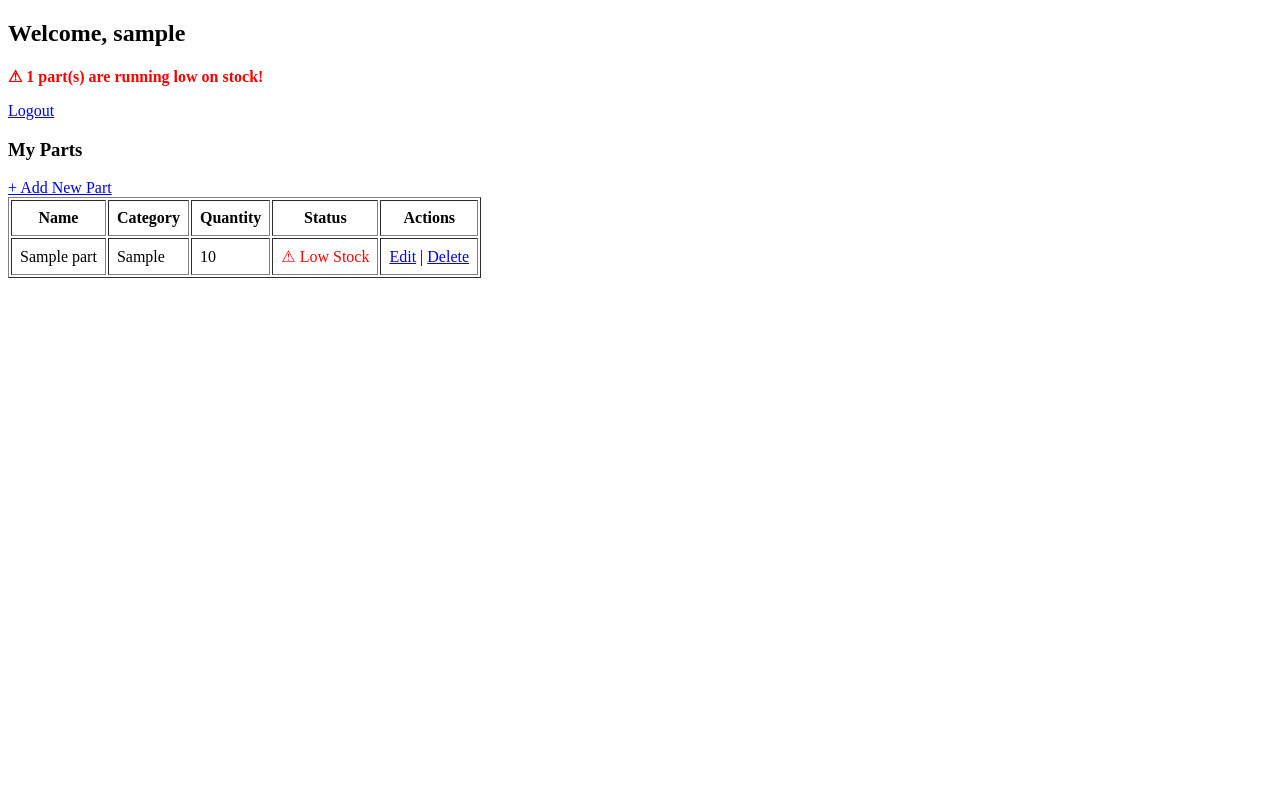
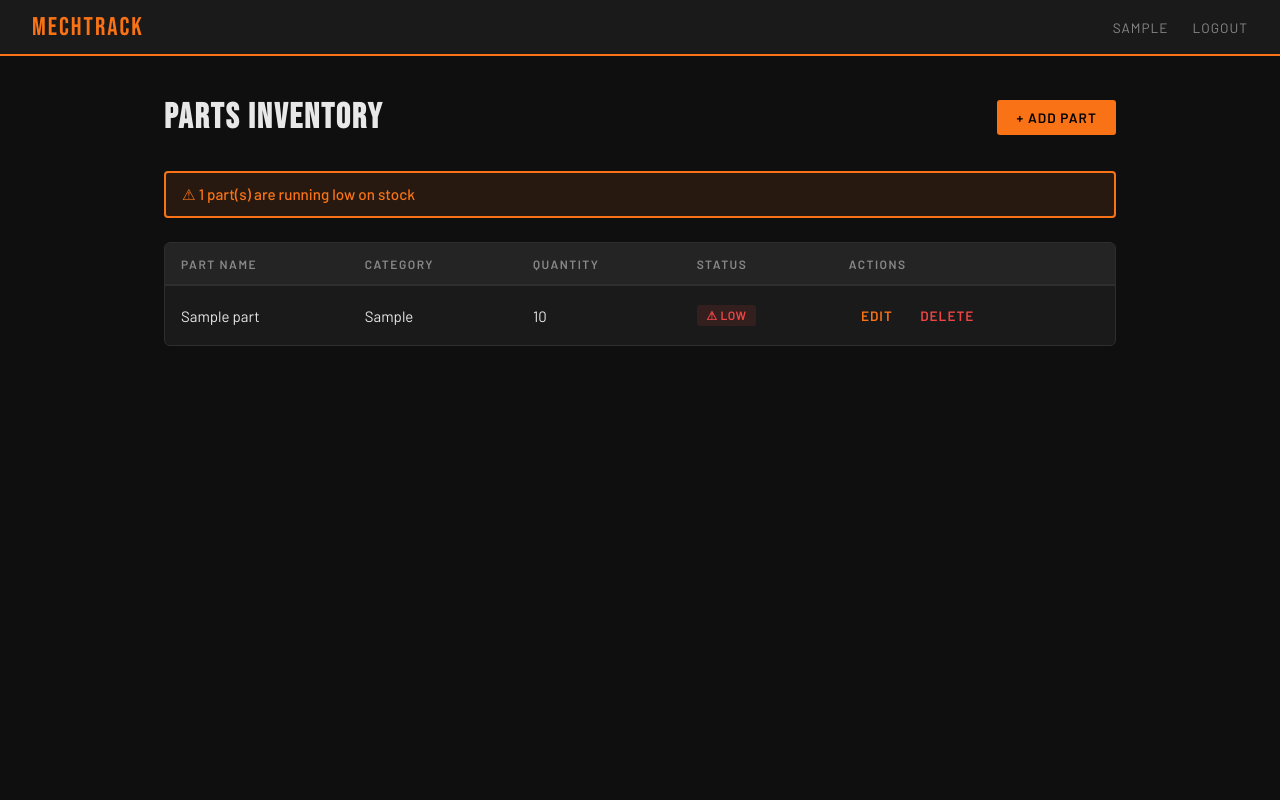
Before and after one commit to Yavmight/mechanic-inventory, a Flask app: page /inventory in a window 1280 px wide. Run offline with Flask 3, Linux system fonts and the light colour scheme; the visitor is signed in with stand-in values (Sample User, id 1); tables that the repository leaves empty hold one stand-in row (values such as "Sample post").

Commit message:
Refactor: Revamp frontend with industrial dark theme and external CSS

```diff
--- /dev/null
+++ b/static/style.css
@@ -0,0 +1,345 @@
+@import url('https://fonts.googleapis.com/css2?family=Bebas+Neue&family=Barlow:wght@400;500;600&display=swap');
+
+* {
+    margin: 0;
+    padding: 0;
+    box-sizing: border-box;
+}
+
+:root {
+    --bg: #0f0f0f;
+    --surface: #1a1a1a;
+    --surface2: #242424;
+    --border: #2e2e2e;
+    --orange: #f97316;
+    --orange-dark: #c2570e;
+    --text: #e8e8e8;
+    --text-muted: #888;
+    --red: #ef4444;
+    --green: #22c55e;
+}
+
+body {
+    background: var(--bg);
+    color: var(--text);
+    font-family: 'Barlow', sans-serif;
+    font-size: 15px;
+    min-height: 100vh;
+}
+
+/* ── NAVBAR ── */
+.navbar {
+    background: var(--surface);
+    border-bottom: 2px solid var(--orange);
+    padding: 0 2rem;
+    display: flex;
+    align-items: center;
+    justify-content: space-between;
+    height: 56px;
+}
+
+.navbar .logo {
+    font-family: 'Bebas Neue', sans-serif;
+    font-size: 1.6rem;
+    letter-spacing: 2px;
+    color: var(--orange);
+    text-decoration: none;
+}
+
+.navbar .nav-right {
+    display: flex;
+    align-items: center;
+    gap: 1.5rem;
+}
+
+.navbar .nav-user {
+    color: var(--text-muted);
+    font-size: 0.85rem;
+    text-transform: uppercase;
+    letter-spacing: 1px;
+}
+
+.navbar a.nav-logout {
+    color: var(--text-muted);
+    text-decoration: none;
+    font-size: 0.85rem;
+    text-transform: uppercase;
+    letter-spacing: 1px;
+    transition: color 0.2s;
+}
+
+.navbar a.nav-logout:hover {
+    color: var(--red);
+}
+
+/* ── LAYOUT ── */
+.container {
+    max-width: 1000px;
+    margin: 2.5rem auto;
+    padding: 0 1.5rem;
+}
+
+/* ── PAGE HEADER ── */
+.page-header {
+    display: flex;
+    align-items: center;
+    justify-content: space-between;
+    margin-bottom: 2rem;
+}
+
+.page-header h1 {
+    font-family: 'Bebas Neue', sans-serif;
+    font-size: 2.2rem;
+    letter-spacing: 2px;
+    color: var(--text);
+}
+
+/* ── ALERTS ── */
+.alert {
+    padding: 0.75rem 1rem;
+    border-radius: 4px;
+    margin-bottom: 1.5rem;
+    font-size: 0.9rem;
+    font-weight: 500;
+}
+
+.alert-success {
+    background: rgba(34, 197, 94, 0.1);
+    border: 1px solid var(--green);
+    color: var(--green);
+}
+
+.alert-error {
+    background: rgba(239, 68, 68, 0.1);
+    border: 1px solid var(--red);
+    color: var(--red);
+}
+
+.alert-warning {
+    background: rgba(249, 115, 22, 0.1);
+    border: 2px solid var(--orange);
+    color: var(--orange);
+    font-size: 0.95rem;
+}
+
+/* ── BUTTONS ── */
+.btn {
+    display: inline-block;
+    padding: 0.55rem 1.2rem;
+    border-radius: 3px;
+    font-family: 'Barlow', sans-serif;
+    font-size: 0.85rem;
+    font-weight: 600;
+    text-transform: uppercase;
+    letter-spacing: 1px;
+    text-decoration: none;
+    cursor: pointer;
+    border: none;
+    transition: background 0.2s, transform 0.1s;
+}
+
+.btn:active { transform: scale(0.98); }
+
+.btn-primary {
+    background: var(--orange);
+    color: #000;
+}
+
+.btn-primary:hover { background: var(--orange-dark); }
+
+.btn-ghost {
+    background: transparent;
+    color: var(--text-muted);
+    border: 1px solid var(--border);
+}
+
+.btn-ghost:hover {
+    border-color: var(--text-muted);
+    color: var(--text);
+}
+
+.btn-danger {
+    background: transparent;
+    color: var(--red);
+    border: 1px solid transparent;
+    padding: 0.4rem 0.7rem;
+}
+
+.btn-danger:hover {
+    border-color: var(--red);
+    background: rgba(239,68,68,0.08);
+}
+
+.btn-edit {
+    background: transparent;
+    color: var(--orange);
+    border: 1px solid transparent;
+    padding: 0.4rem 0.7rem;
+}
+
+.btn-edit:hover {
+    border-color: var(--orange);
+    background: rgba(249,115,22,0.08);
+}
+
+/* ── TABLE ── */
+.table-wrap {
+    background: var(--surface);
+    border: 1px solid var(--border);
+    border-radius: 6px;
+    overflow: hidden;
+}
+
+table {
+    width: 100%;
+    border-collapse: collapse;
+}
+
+thead {
+    background: var(--surface2);
+    border-bottom: 2px solid var(--border);
+}
+
+thead th {
+    padding: 0.85rem 1rem;
+    text-align: left;
+    font-size: 0.75rem;
+    font-weight: 600;
+    text-transform: uppercase;
+    letter-spacing: 1.5px;
+    color: var(--text-muted);
+}
+
+tbody tr {
+    border-bottom: 1px solid var(--border);
+    transition: background 0.15s;
+}
+
+tbody tr:last-child { border-bottom: none; }
+tbody tr:hover { background: var(--surface2); }
+
+tbody td {
+    padding: 0.85rem 1rem;
+    color: var(--text);
+}
+
+/* ── STATUS BADGES ── */
+.badge {
+    display: inline-block;
+    padding: 0.2rem 0.6rem;
+    border-radius: 3px;
+    font-size: 0.75rem;
+    font-weight: 600;
+    text-transform: uppercase;
+    letter-spacing: 0.5px;
+}
+
+.badge-ok {
+    background: rgba(34,197,94,0.12);
+    color: var(--green);
+}
+
+.badge-low {
+    background: rgba(239,68,68,0.12);
+    color: var(--red);
+}
+
+/* ── EMPTY STATE ── */
+.empty-state {
+    text-align: center;
+    padding: 4rem 2rem;
+    color: var(--text-muted);
+}
+
+.empty-state p { margin-bottom: 1.5rem; font-size: 1rem; }
+
+/* ── AUTH PAGES ── */
+.auth-wrapper {
+    min-height: 100vh;
+    display: flex;
+    align-items: center;
+    justify-content: center;
+    background: var(--bg);
+}
+
+.auth-card {
+    background: var(--surface);
+    border: 1px solid var(--border);
+    border-top: 3px solid var(--orange);
+    border-radius: 6px;
+    padding: 2.5rem 2rem;
+    width: 100%;
+    max-width: 380px;
+}
+
+.auth-card .auth-title {
+    font-family: 'Bebas Neue', sans-serif;
+    font-size: 2rem;
+    letter-spacing: 2px;
+    color: var(--orange);
+    margin-bottom: 0.25rem;
+}
+
+.auth-card .auth-subtitle {
+    color: var(--text-muted);
+    font-size: 0.85rem;
+    margin-bottom: 2rem;
+}
+
+.auth-card .auth-footer {
+    margin-top: 1.5rem;
+    text-align: center;
+    color: var(--text-muted);
+    font-size: 0.85rem;
+}
+
+.auth-card .auth-footer a {
+    color: var(--orange);
+    text-decoration: none;
+}
+
+/* ── FORMS ── */
+.form-card {
+    background: var(--surface);
+    border: 1px solid var(--border);
+    border-radius: 6px;
+    padding: 2rem;
+    max-width: 520px;
+}
+
+.form-group {
+    margin-bottom: 1.25rem;
+}
+
+.form-group label {
+    display: block;
+    font-size: 0.8rem;
+    font-weight: 600;
+    text-transform: uppercase;
+    letter-spacing: 1px;
+    color: var(--text-muted);
+    margin-bottom: 0.4rem;
+}
+
+.form-group input {
+    width: 100%;
+    background: var(--surface2);
+    border: 1px solid var(--border);
+    border-radius: 3px;
+    padding: 0.65rem 0.85rem;
+    color: var(--text);
+    font-family: 'Barlow', sans-serif;
+    font-size: 0.95rem;
+    transition: border-color 0.2s;
+    outline: none;
+}
+
+.form-group input:focus {
+    border-color: var(--orange);
+}
+
+.form-actions {
+    display: flex;
+    gap: 0.75rem;
+    margin-top: 1.75rem;
+}
--- a/templates/inventory.html
+++ b/templates/inventory.html
@@ -2,58 +2,79 @@
 <html lang="en">
 <head>
     <meta charset="UTF-8">
-    <title>Inventory</title>
+    <title>Inventory — MechTrack</title>
+    <link rel="stylesheet" href="{{ url_for('static', filename='style.css') }}">
 </head>
 <body>
-<h2>Welcome, {{ username }}</h2>
 
-{% if low_stock_count > 0 %}
-    <p style="color:red; font-weight:bold;">
-        ⚠ {{ low_stock_count }} part(s) are running low on stock!
-    </p>
-{% endif %}
+<nav class="navbar">
+    <a href="/inventory" class="logo">MechTrack</a>
+    <div class="nav-right">
+        <span class="nav-user">{{ username }}</span>
+        <a href="/logout" class="nav-logout">Logout</a>
+    </div>
+</nav>
 
-<a href="/logout">Logout</a>
+<div class="container">
 
-    <h3>My Parts</h3>
-    <a href="/add">+ Add New Part</a>
+    <div class="page-header">
+        <h1>Parts Inventory</h1>
+        <a href="/add" class="btn btn-primary">+ Add Part</a>
+    </div>
 
     {% with messages = get_flashed_messages() %}
         {% if messages %}
-            <p style="color:green">{{ messages[0] }}</p>
+            <div class="alert alert-success">{{ messages[0] }}</div>
         {% endif %}
     {% endwith %}
 
+    {% if low_stock_count > 0 %}
+        <div class="alert alert-warning">
+            ⚠ {{ low_stock_count }} part(s) are running low on stock
+        </div>
+    {% endif %}
+
     {% if parts %}
-    <table border="1" cellpadding="8">
+    <div class="table-wrap">
+        <table>
+            <thead>
                 <tr>
-            <th>Name</th>
+                    <th>Part Name</th>
                     <th>Category</th>
                     <th>Quantity</th>
                     <th>Status</th>
                     <th>Actions</th>
                 </tr>
+            </thead>
+            <tbody>
                 {% for part in parts %}
                 <tr>
                     <td>{{ part['name'] }}</td>
-            <td>{{ part['category'] or 'N/A' }}</td>
+                    <td>{{ part['category'] or '—' }}</td>
                     <td>{{ part['quantity'] }}</td>
                     <td>
                         {% if part['quantity'] <= part['low_stock_threshold'] %}
-                    <span style="color:red">⚠ Low Stock</span>
+                            <span class="badge badge-low">⚠ Low</span>
                         {% else %}
-                    <span style="color:green">OK</span>
+                            <span class="badge badge-ok">OK</span>
                         {% endif %}
                     </td>
                     <td>
-                <a href="/edit/{{ part['id'] }}">Edit</a> |
-                <a href="/delete/{{ part['id'] }}" onclick="return confirm('Delete this part?')">Delete</a>
+                        <a href="/edit/{{ part['id'] }}" class="btn btn-edit">Edit</a>
+                        <a href="/delete/{{ part['id'] }}" class="btn btn-danger" onclick="return confirm('Delete this part?')">Delete</a>
                     </td>
                 </tr>
                 {% endfor %}
+            </tbody>
         </table>
+    </div>
     {% else %}
-        <p>No parts yet. <a href="/add">Add your first part.</a></p>
+        <div class="empty-state">
+            <p>No parts in your inventory yet.</p>
+            <a href="/add" class="btn btn-primary">Add your first part</a>
+        </div>
     {% endif %}
+
+</div>
 </body>
 </html>
```
Also changed, not shown: templates/add.html (+39 -16 lines), templates/edit.html (+39 -16 lines), templates/login.html (+23 -10 lines), templates/register.html (+23 -9 lines). Lines whose indentation alone changed are shown as unchanged.
